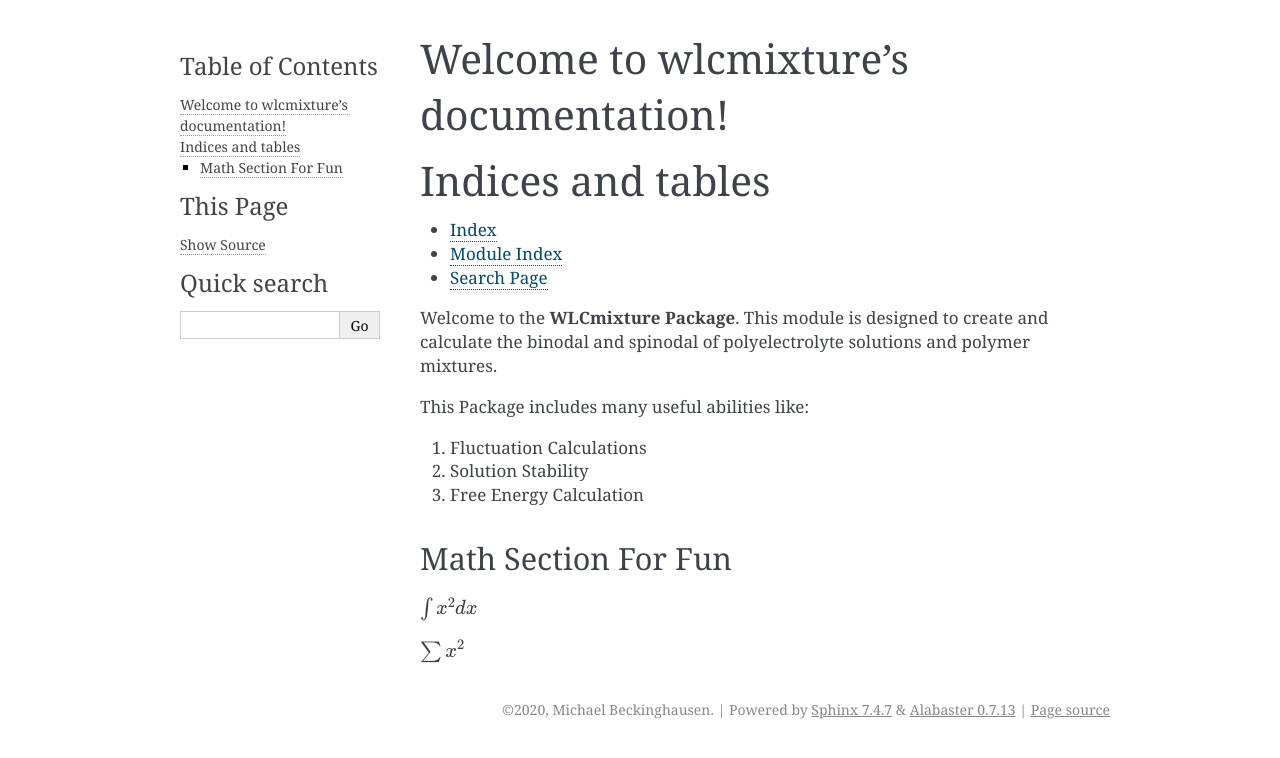
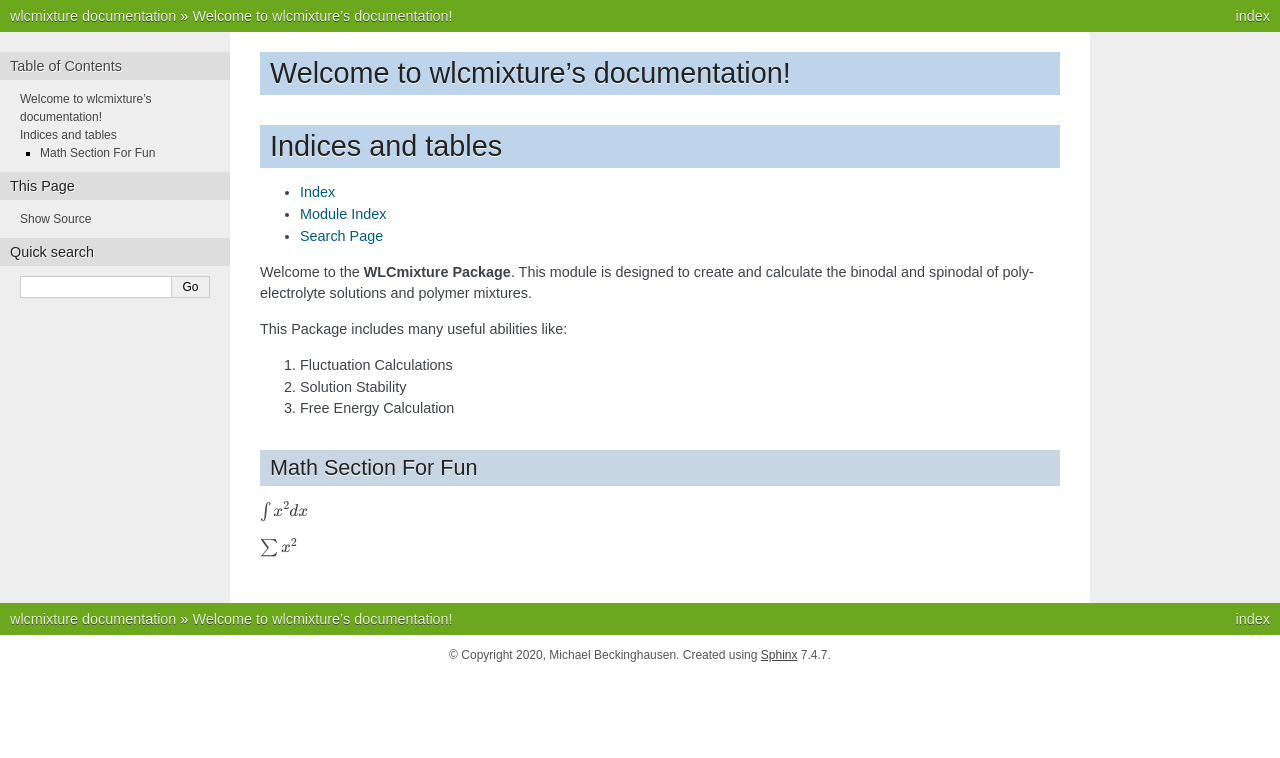
Before and after one commit to mbecking/wlcmixture, a Sphinx documentation site: the page built from doc/source/index.rst, in a window 1280 px wide. Shown: the top 758 px of the page. Built offline with Sphinx 7.4.7, drawn with Linux system fonts in a browser that asks for light colours; part of the change alters nothing that is shown.

```diff
--- a/doc/source/conf.py
+++ b/doc/source/conf.py
@@ -28,6 +28,18 @@ author = 'Michael Beckinghausen'
 # extensions coming with Sphinx (named 'sphinx.ext.*') or your custom
 # ones.
 extensions = [
+    'sphinx.ext.autodoc',
+    'sphinx.ext.autosummary',
+    'nbsphinx',
+    'sphinx.ext.doctest',
+    'sphinx.ext.todo',
+    'sphinx.ext.mathjax',
+    'sphinx.ext.ifconfig',
+    'sphinx.ext.viewcode',
+    'sphinx.ext.napoleon',
+    'sphinx.ext.intersphinx',
+    'sphinx.ext.githubpages',
+    'matplotlib.sphinxext.plot_directive'
 ]
 
 # Add any paths that contain templates here, relative to this directory.
@@ -44,9 +56,16 @@ exclude_patterns = []
 # The theme to use for HTML and HTML Help pages.  See the documentation for
 # a list of builtin themes.
 #
-html_theme = 'alabaster'
+html_theme = 'nature'
 
 # Add any paths that contain custom static files (such as style sheets) here,
 # relative to this directory. They are copied after the builtin static files,
 # so a file named "default.css" will overwrite the builtin "default.css".
 html_static_path = ['_static']
+
+# Autodoc settings
+autosummary_generate = True
+
+# Napoleon settings
+napoleon_google_docstring = False
+napoleon_numpy_docstring = True
```
